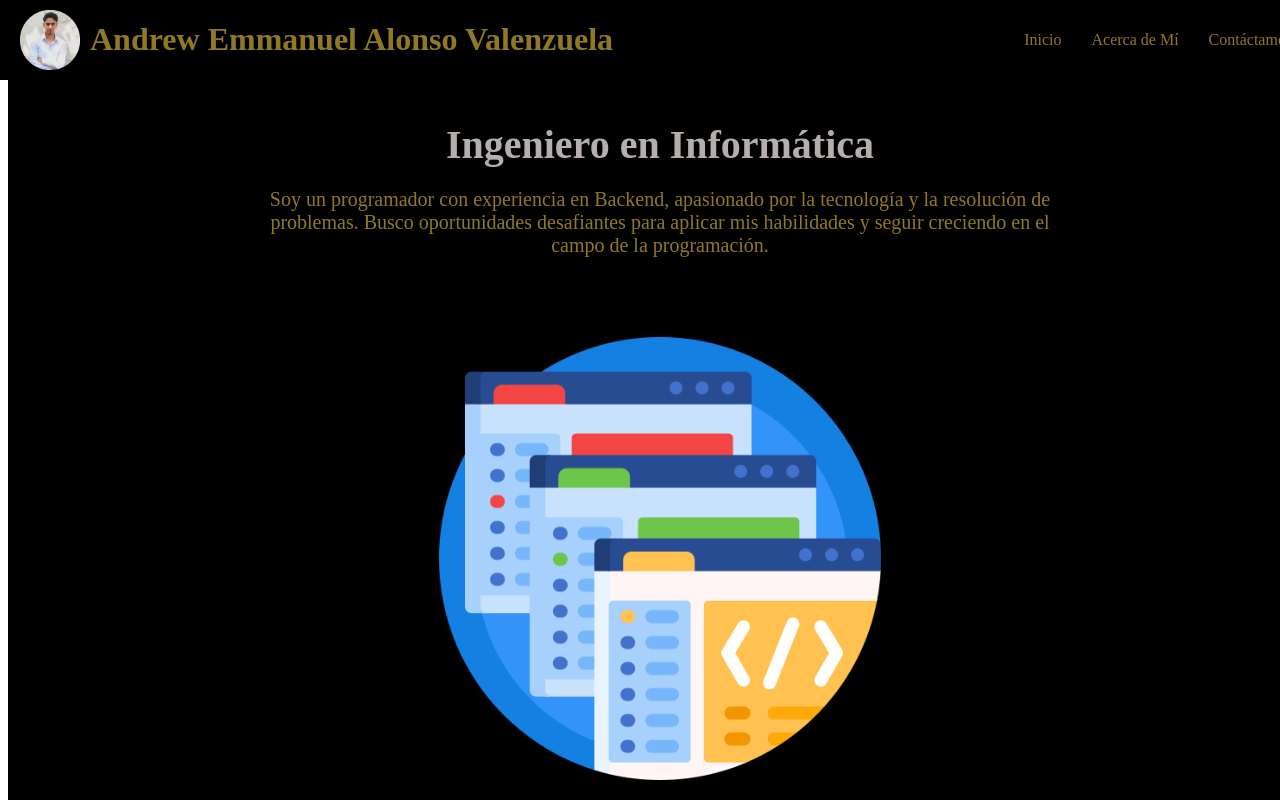
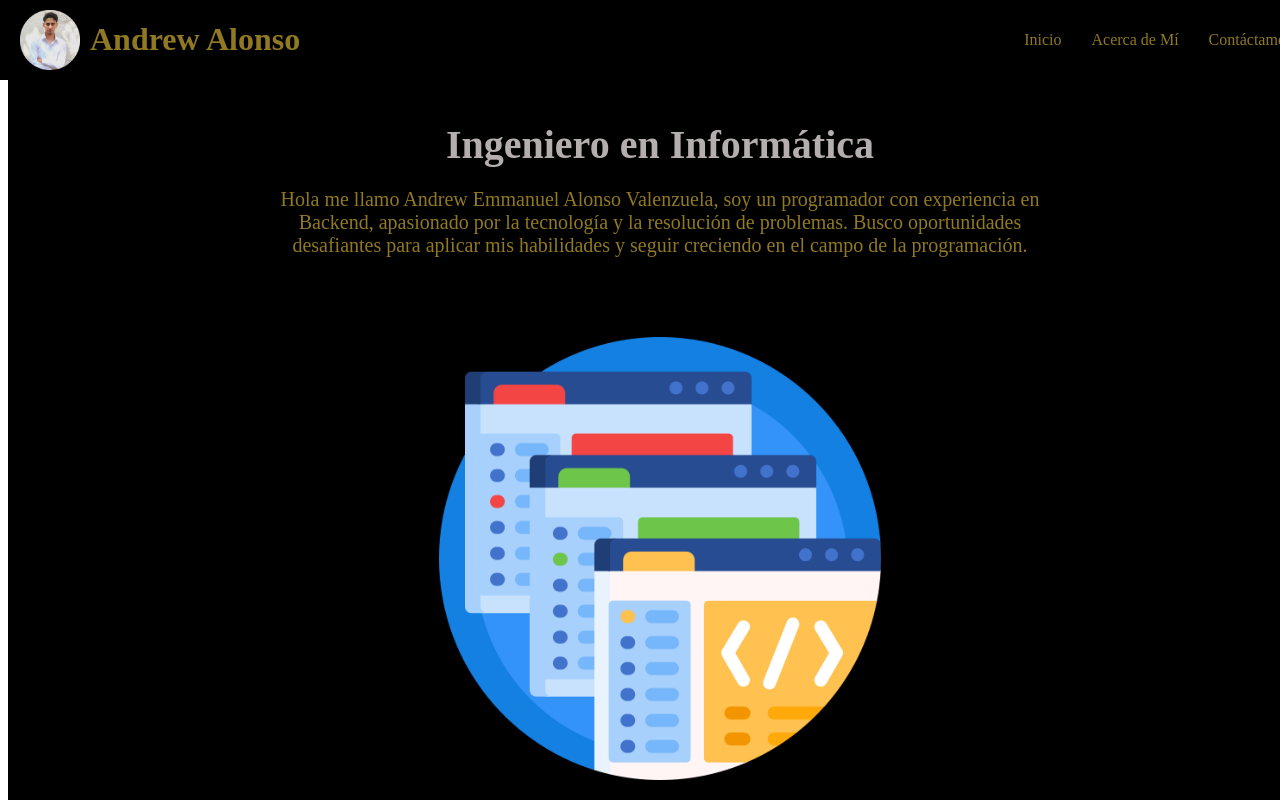
Before and after one commit to AndrewAV19/PortafolioDeAndrew, a React (Vite) app: page / in a window 1280 px wide. Shown: the top 800 px of the page. Built offline with nearby package versions, Linux system fonts and the light colour scheme.

Commit message:
Update name header

```diff
--- a/src/components/Header.jsx
+++ b/src/components/Header.jsx
@@ -13,7 +13,7 @@ const Header = () => {
     <header>
       <div className="logo-container">
         <img src={logo} alt="Logo" className="logo" />
-        <h1>Andrew Emmanuel Alonso Valenzuela</h1>
+        <h1>Andrew Alonso</h1>
       </div>
       <button className="menu-toggle" onClick={toggleMenu}>
         ☰
--- a/src/components/presentation/Presentation.jsx
+++ b/src/components/presentation/Presentation.jsx
@@ -6,7 +6,7 @@ const Presentation = () => {
     <section className="presentacion">
         <h2>Ingeniero en Informática</h2>
         <p>
-        Soy un programador con experiencia en Backend, apasionado por la tecnología y la resolución de problemas. Busco oportunidades desafiantes para aplicar mis habilidades y seguir creciendo en el campo de la programación.
+        Hola me llamo Andrew Emmanuel Alonso Valenzuela, soy un programador con experiencia en Backend, apasionado por la tecnología y la resolución de problemas. Busco oportunidades desafiantes para aplicar mis habilidades y seguir creciendo en el campo de la programación.
         </p>
     </section>
   );
```
